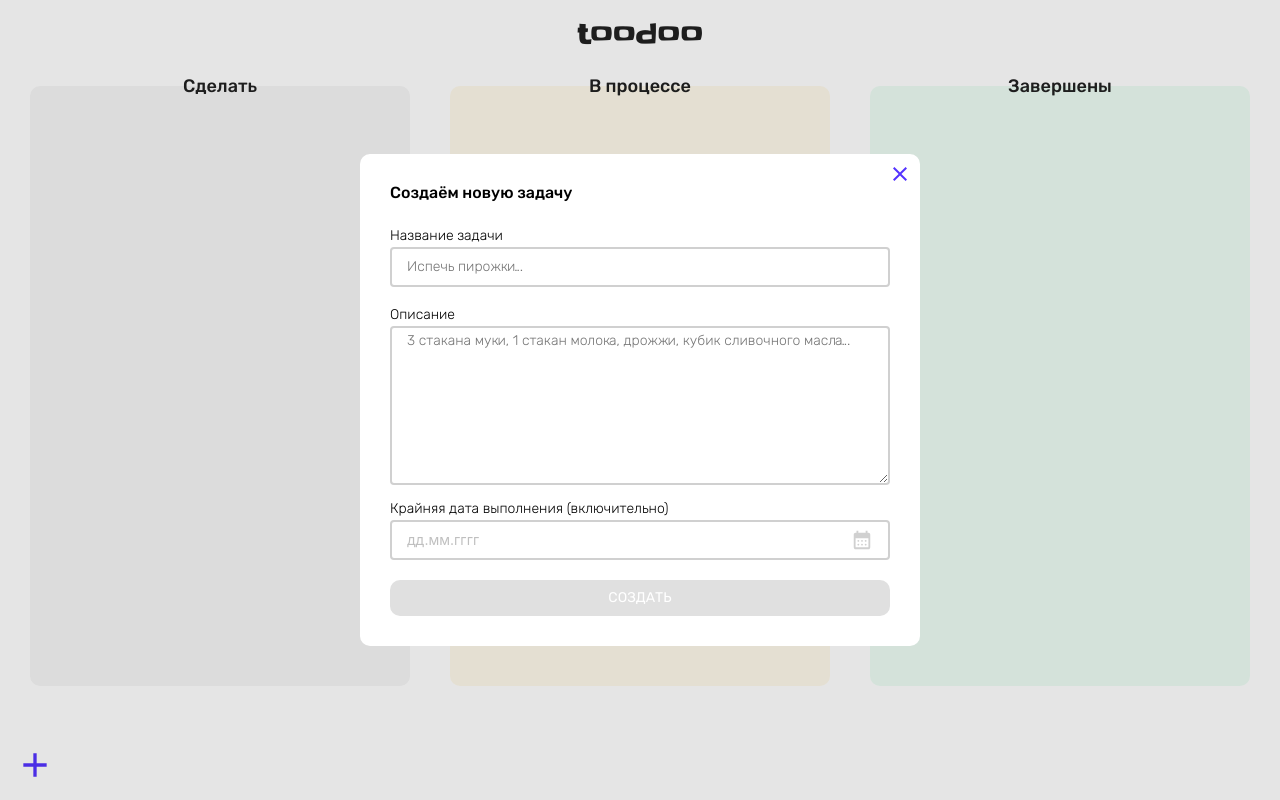
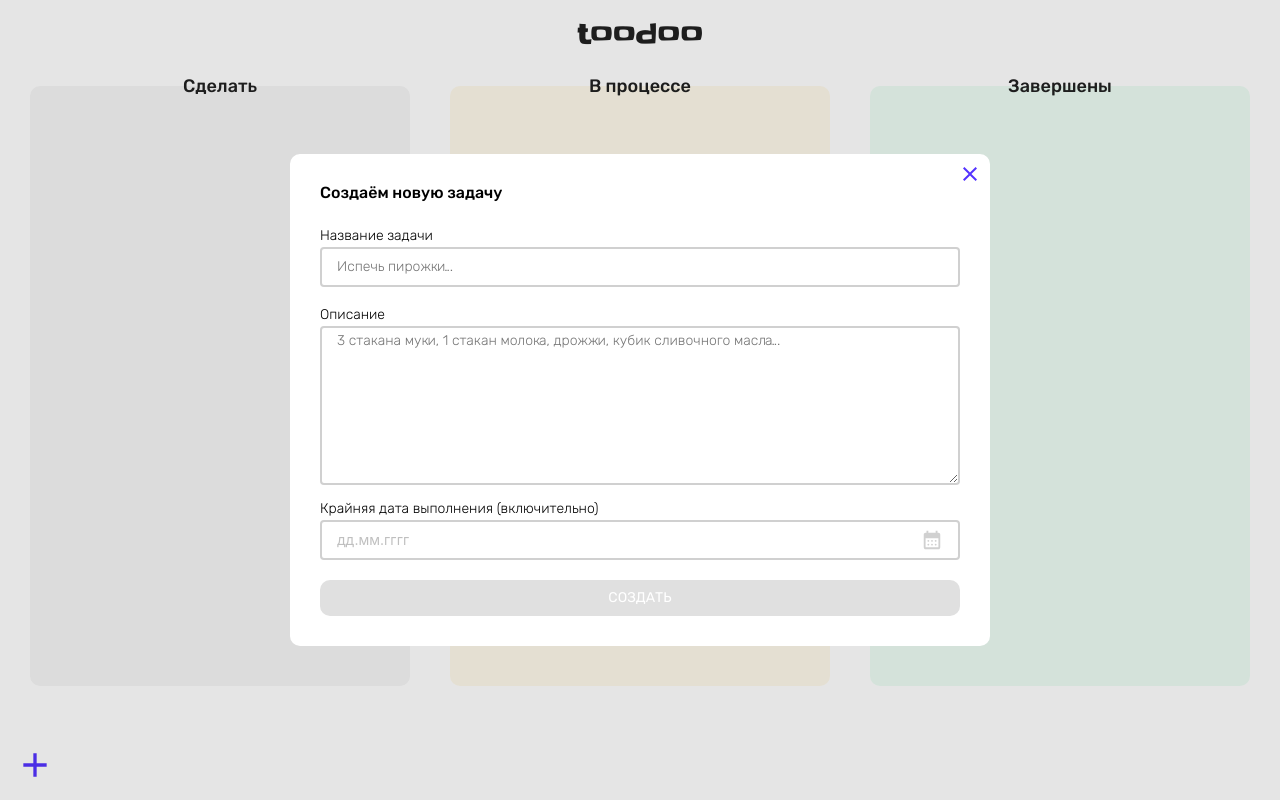
Before and after one commit to Lehano-A/todo, a React (Create React App) app: page / in a window 1280 px wide. Both pictures are taken after a click on the button 35 px from the left and 765 px from the top of the page. Built offline with nearby package versions, Linux system fonts and the light colour scheme.

Commit message:
Добавляет возможность при необходимости изменять стиль общего компонента Dialog через пропс

```diff
--- a/src/components/common/Dialog/Dialog.tsx
+++ b/src/components/common/Dialog/Dialog.tsx
@@ -3,13 +3,15 @@
 
 import { ReactComponent as IconClose } from '../../../images/icons/close.svg'
 import { PrimaryButton } from '../../../styled/buttons'
+import { DialogProps, DialogStyledProps } from './dialog.types'
 
-const StyledDialog = styled('dialog')`
+const StyledDialog = styled('dialog')<{ $style: DialogStyledProps }>`
   border: none;
   border-radius: 10px;
   padding: 30px;
-  min-width: 400px;
-  max-width: 800px;
+  min-width: 300px;
+  max-width: ${({ $style }) => ($style?.maxWidth ? $style.maxWidth : '700px')};
+  width: 100%;
   overflow: visible;
 
   :where(& input, & textarea, & .ant-picker) {
@@ -33,12 +35,10 @@
   border-radius: 50%;
 `
 
-interface DialogProps {
-  title?: string
-  handleCloseDialog?: () => void
-}
-
-const Dialog = forwardRef(function ({ children, handleCloseDialog }: React.PropsWithChildren & DialogProps, ref: any) {
+const Dialog = forwardRef(function (
+  { children, handleCloseDialog, style }: React.PropsWithChildren & DialogProps,
+  ref: any
+) {
   // обработать закрытие диалогового окна
 
   function handleClose() {
@@ -52,6 +52,7 @@
       ref={ref}
       id='dialog'
       onClose={handleCloseDialog || handleClose}
+      $style={style || {}}
     >
       <span
         autoFocus
```
